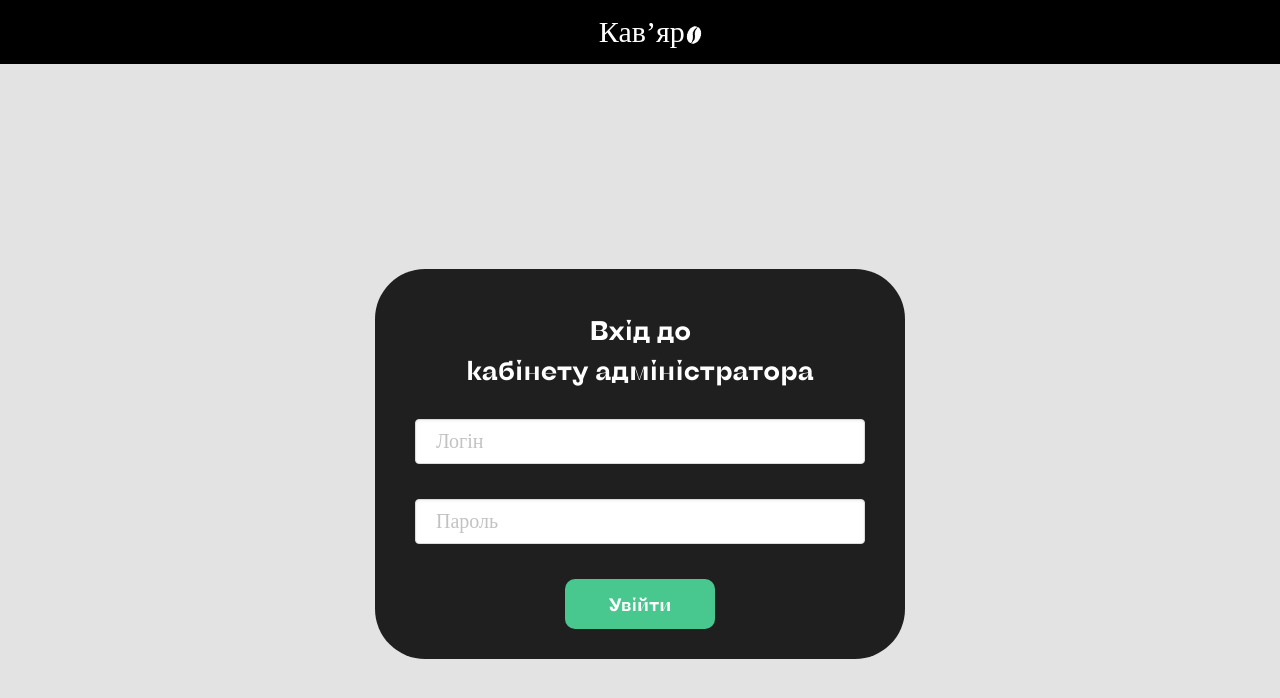
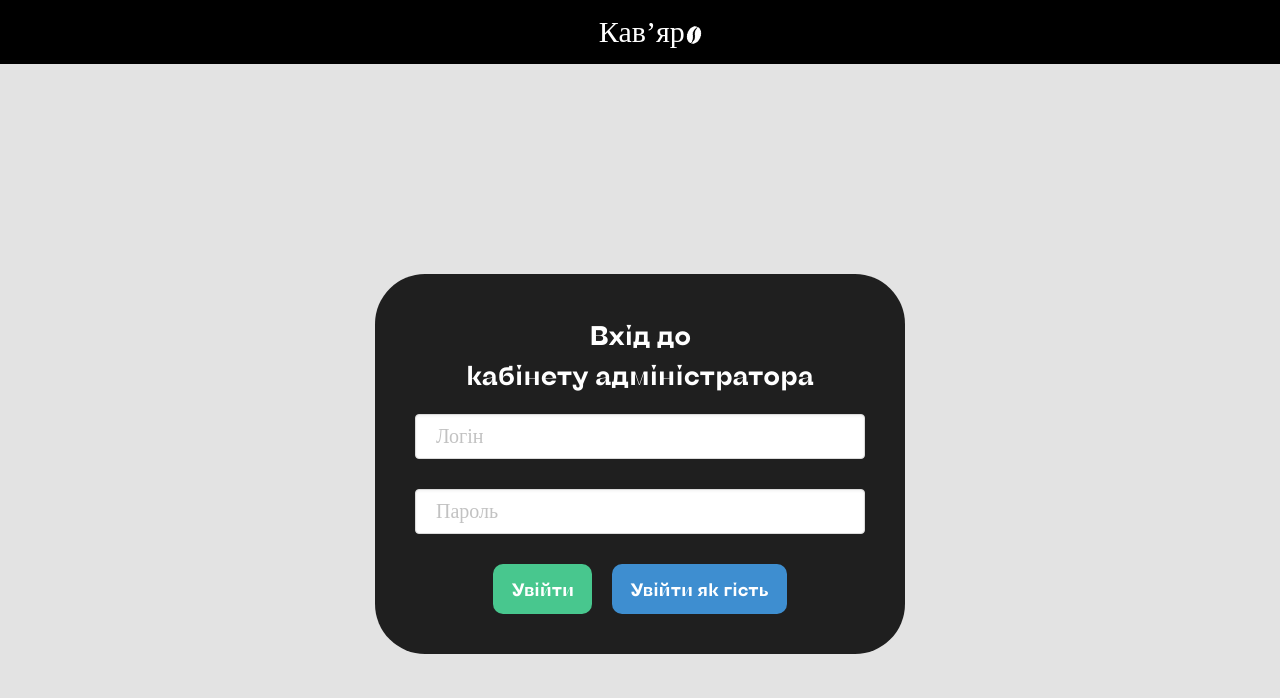
Before and after one commit to kolya-movchan/kavyar, a React (Create React App) app: page /admin in a window 1280 px wide. Shown: the top 698 px of the page. Built offline with nearby package versions, Linux system fonts and the light colour scheme; a web font is replaced by a local one.

Commit message:
Add Guest Access

```diff
--- a/src/components/Admin/Categories.tsx
+++ b/src/components/Admin/Categories.tsx
@@ -174,7 +174,7 @@ export const Categories: React.FC = ( ) => {
         {notification === 'error-add' && (
           <ErrorMessage
             title='Не вдалось додати категорію 😔'
-            description='Спробуйте ще раз'
+            description='Спробуйте ще раз або перевірте адмінський доступ'
             type='error'
             onExit={hideNotification}
           />
@@ -194,7 +194,7 @@ export const Categories: React.FC = ( ) => {
         {notification === 'error-delete' && (
           <ErrorMessage
             title='Не вдалось видалити категорію 😔'
-            description='Спробуйте ще раз'
+            description='Спробуйте ще раз або перевірте адмінський доступ'
             type='error'
             onExit={hideNotification}
           />
--- a/src/components/Admin/Cities.tsx
+++ b/src/components/Admin/Cities.tsx
@@ -184,7 +184,7 @@ export const Cities: React.FC = ( ) => {
         {notification === 'error-add' && (
           <ErrorMessage
             title='Не вдалось додати 😔'
-            description='Спробуйте ще раз'
+            description='Спробуйте ще раз або перевірте адмінський доступ'
             type='error'
             onExit={hideNotification}
           />
@@ -204,7 +204,7 @@ export const Cities: React.FC = ( ) => {
         {notification === 'error-delete' && (
           <ErrorMessage
             title='Не вдалось видалити 😔'
-            description='Спробуйте ще раз'
+            description='Спробуйте ще раз або перевірте адмінський доступ'
             type='error'
             onExit={hideNotification}
           />
--- a/src/components/Admin/Features.tsx
+++ b/src/components/Admin/Features.tsx
@@ -178,7 +178,7 @@ export const Features: React.FC = ( ) => {
         {notification === 'error-add' && (
           <ErrorMessage
             title='Не вдалось додати особливість 😔'
-            description='Спробуйте ще раз'
+            description='Спробуйте ще раз або перевірте адмінський доступ'
             type='error'
             onExit={hideNotification}
           />
@@ -198,7 +198,7 @@ export const Features: React.FC = ( ) => {
         {notification === 'error-delete' && (
           <ErrorMessage
             title='Не вдалось видалити 😔'
-            description='Спробуйте ще раз'
+            description='Спробуйте ще раз або перевірте адмінський доступ'
             type='error'
             onExit={hideNotification}
           />
--- a/src/components/Admin/Form/Form.tsx
+++ b/src/components/Admin/Form/Form.tsx
@@ -470,7 +470,7 @@ export const Form: React.FC = () => {
       {notification === 'error' && (
         <ErrorMessage
           title='Упс, щось пішло не так 😔'
-          description='Перегляньте уважно заповнені поля та спробуйте ще раз'
+          description='Перегляньте уважно заповнені поля та Спробуйте ще раз або перевірте адмінський доступ'
           type='error'
           onExit={hideNotification}
         />
--- a/src/components/Admin/Form/FormEdit.tsx
+++ b/src/components/Admin/Form/FormEdit.tsx
@@ -358,7 +358,7 @@ export const FormEdit: React.FC = () => {
       {notification === 'error' && (
         <ErrorMessage
           title='Упс, щось пішло не так 😔'
-          description='Перегляньте уважно заповнені поля та спробуйте ще раз'
+          description='Перегляньте уважно заповнені поля та Спробуйте ще раз або перевірте адмінський доступ'
           type='error'
           onExit={hideNotification}
         />
--- a/src/components/Admin/Products.tsx
+++ b/src/components/Admin/Products.tsx
@@ -187,7 +187,7 @@ export const Products: React.FC = ( ) => {
         {notification === 'error-add' && (
           <ErrorMessage
             title='Не вдалось додати продукт 😔'
-            description='Спробуйте ще раз'
+            description='Спробуйте ще раз або перевірте адмінський доступ'
             type='error'
             onExit={hideNotification}
           />
@@ -207,7 +207,7 @@ export const Products: React.FC = ( ) => {
         {notification === 'error-delete' && (
           <ErrorMessage
             title='Не вдалось видалити продукт 😔'
-            description='Спробуйте ще раз'
+            description='Спробуйте ще раз або перевірте адмінський доступ'
             type='error'
             onExit={hideNotification}
           />
--- a/src/components/Auth/AuthContext.tsx
+++ b/src/components/Auth/AuthContext.tsx
@@ -12,20 +12,37 @@ const htmlElement = document.getElementById("html");
 
 export const AuthProvider: React.FC<Props> = ({ children }) => {
   const [token, setToken] = useState<string | null>(null);
+  const [guest, setGuest] = useState(false);
+
+  if (guest) {
+    htmlElement?.classList.remove('hidden-scroll');
+
+    return (
+      <AuthContext.Provider value={null}>
+        {children}
+      </AuthContext.Provider>
+    );
+  }
 
   if (token) {
     const decodedData = decodeToken(token);
 
     if (!decodedData) {
       return (
-        <AuthForm onLogin={() => setToken(localStorage.getItem('token'))} />
+        <AuthForm
+          onLogin={() => setToken(localStorage.getItem('token'))}
+          onGuestMode={() => setGuest(true)}
+        />
       );
     }
   }
 
   if (!token) {
     return (
-      <AuthForm onLogin={() => setToken(localStorage.getItem('token'))} />
+      <AuthForm
+        onLogin={() => setToken(localStorage.getItem('token'))}
+        onGuestMode={() => setGuest(true)}
+      />
     );
   }
 
--- a/src/components/Auth/AuthForm.tsx
+++ b/src/components/Auth/AuthForm.tsx
@@ -9,9 +9,10 @@ import { Header } from '../Header';
 
 export type Props = {
   onLogin: () => void,
+  onGuestMode: () => void,
 };
 
-export const AuthForm: React.FC<Props> = ({ onLogin }) => {
+export const AuthForm: React.FC<Props> = ({ onLogin, onGuestMode }) => {
   const [login, setLogin] = useState('');
   const [password, setPassword] = useState('');
   const [loading, setLoading] = useState(false);
@@ -140,6 +141,17 @@ export const AuthForm: React.FC<Props> = ({ onLogin }) => {
               >
                 Увійти
               </button>
+
+              <button
+                className={classNames(
+                  'button is-info login__login-button--guest login__login-button',
+                  // {'is-loading': loading}
+                )}
+                type="submit"
+                onClick={() => onGuestMode()}
+              >
+                Увійти як гість
+              </button>
             </div>
           </div>
         </div>
--- a/src/styles/blocks/Login.scss
+++ b/src/styles/blocks/Login.scss
@@ -10,7 +10,7 @@
 
   &__container {
     box-sizing: border-box;
-    height: 390px;
+    // height: 390px;
     min-width: 530px;
     background-color: rgba(0, 0, 0, 0.862);
     border-radius: 50px;
@@ -24,7 +24,7 @@
   }
 
   &__title {
-    margin-bottom: 30px;
+    margin-bottom: 20px;
     font-family: $title-bold;
     color: $main-color-2;
     font-size: 27px;
@@ -41,12 +41,12 @@
   }
 
   &__login-container {
-    margin-bottom: 35px;
+    margin-bottom: 30px;
   }
 
   &__login-button {
     margin: 0 10px;
-    width: 150px;
+    // width: 150px;
     height: 50px;
     font-family: $title-bold;
     font-size: 18px;
```
